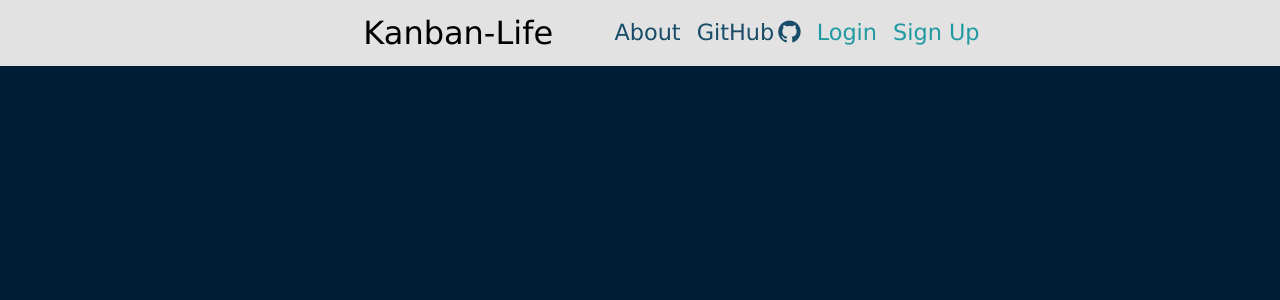
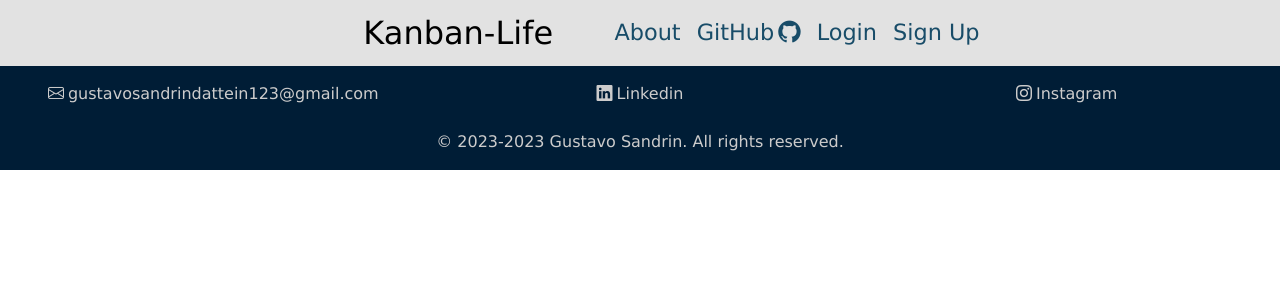
Before and after one commit to gustavossandrin/kanban_life, a Django app: page / in a window 1280 px wide. Shown: the top 300 px of the page. Run offline with Django 4.2, Linux system fonts and the light colour scheme.

Commit message:
atualizado o caminho do css, falta criar uma conta na AWS para delegar essa função

```diff
--- a/kanban_life/home/templates/home/base.html
+++ b/kanban_life/home/templates/home/base.html
@@ -4,7 +4,7 @@
 <html lang="en">
   <head>
       <meta charset="UTF-8">
-      <title>Title</title>
+      <title>{% block title %}Kanban Life{% endblock title %}</title>
       <!-- BOOTSTRAP ICONS  -->
       <link rel="stylesheet" href="https://cdn.jsdelivr.net/npm/bootstrap-icons@1.10.3/font/bootstrap-icons.css">
       <!-- BOOTSTRATP CSS -->
@@ -36,19 +36,40 @@
               <a class="nav-link" href="#">GitHub<i class="bi bi-github ms-1"></i></a>
             </li>
             <li class="nav-item">
-              <a class="nav-link login" href="#">Login</a>
+              <a class="nav-link" href="#">Login</a>
             </li>
             <li class="nav-item">
-              <a class="nav-link login" href="#">Sign Up</a>
+              <a class="nav-link" href="#">Sign Up</a>
             </li>
           </ul>
         </div>
       </div>
     </nav>
+    {% block body %}{% endblock body %}
+    <footer>
+      <div class="container-fluid social-media">
+        <div class="row text-align-center">
+          <div class="col-4 mt-3">
+            <a href=""><i class="bi bi-envelope footer-link-icon"></i><span class="footer-link-text ms-1">gustavosandrindattein123@gmail.com</span></a>
+          </div>
+          <div class="col-4 mt-3">
+            <a href="https://www.linkedin.com/in/gustavo-sandrin-848044241/" target="_blank"><i class="bi bi-linkedin footer-link-icon"></i><span class="footer-link-text ms-1">Linkedin</span></a>
+          </div>
+          <div class="col-4 mt-3">
+            <a href="https://www.instagram.com/gustavossandrin/" target="_blank"><i class="bi bi-instagram footer-link-icon"></i><span class="footer-link-text ms-1">Instagram</span></a>
+          </div>
+          <div class="col-12 footer-copyright mt-4">
+            <p>© 2023-{% now 'Y' %} Gustavo Sandrin. All rights reserved.</p>
+          </div>
+        </div>
+      </div>
+    </footer>
+
+
 
     <script src="https://ajax.googleapis.com/ajax/libs/jquery/3.6.3/jquery.min.js"></script>
     <script>
-
+      {% block script %}{% endblock script %}
     </script>
   </body>
 </html>
--- /dev/null
+++ b/kanban_life/home/templates/home/home.html
@@ -0,0 +1,9 @@
+{% extends 'home/base.html' %}
+{% load static %}
+{% block title %}Kanban Life{% endblock title %}
+{% block body %}
+
+
+
+
+{% endblock body %}
--- a/kanban_life/home/views.py
+++ b/kanban_life/home/views.py
@@ -5,4 +5,4 @@
 
 
 def home(request):
-    return render(request, 'home/base.html')
+    return render(request, 'home/home.html')
--- a/static/css/style.css
+++ b/static/css/style.css
@@ -7,10 +7,22 @@
 
 */
 
+/* MEDIAS */
+@media(max-width: 992px) {
+    /* FOOTER */
+    .footer-link-text {
+        display: none !important;
+        color: black;
+    }
+
+    .footer-link-icon {
+        font-size: 1.8em;
+    }
+}
+
 /* ALL */
 body {
     font-family: Verdana;
-    background-color: #001d36;
 }
 
 .bg-primary-color {
@@ -21,24 +33,35 @@
     text-align: center;
 }
 
-
-/* HOME */
-
+/* BASE NAVBAR */
 .navbar-nav a {
     color: #184c68;
     font-size: 1.4em;
 }
 
-.navbar-nav .login {
-    color: #2099a1;
+.navbar-nav a:hover {
+    background-color: #dadada;
 }
 
-.navbar-nav .login:hover {
-    color: #001d36;
-}
 
 .navbar-brand.logo-kanban-life {
     color: black;
     font-size: 2em;
     text-align: center;
 }
+
+/* BASE FOOTER */
+.social-media {
+    background-color: #001d36;
+    color: #ccc;
+    white-space: nowrap;
+}
+
+.social-media a {
+    color: #ccc;
+    text-decoration: none;
+}
+
+.social-media a:hover {
+    color: #fff;
+}
```
